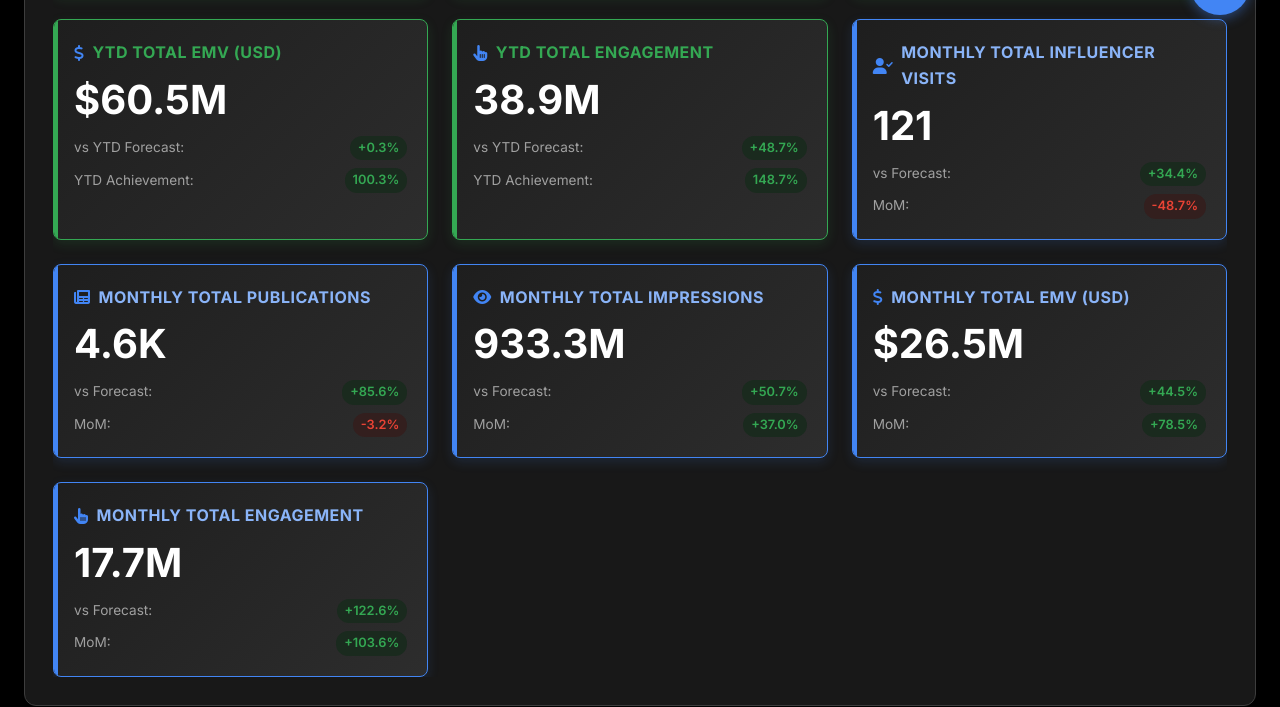
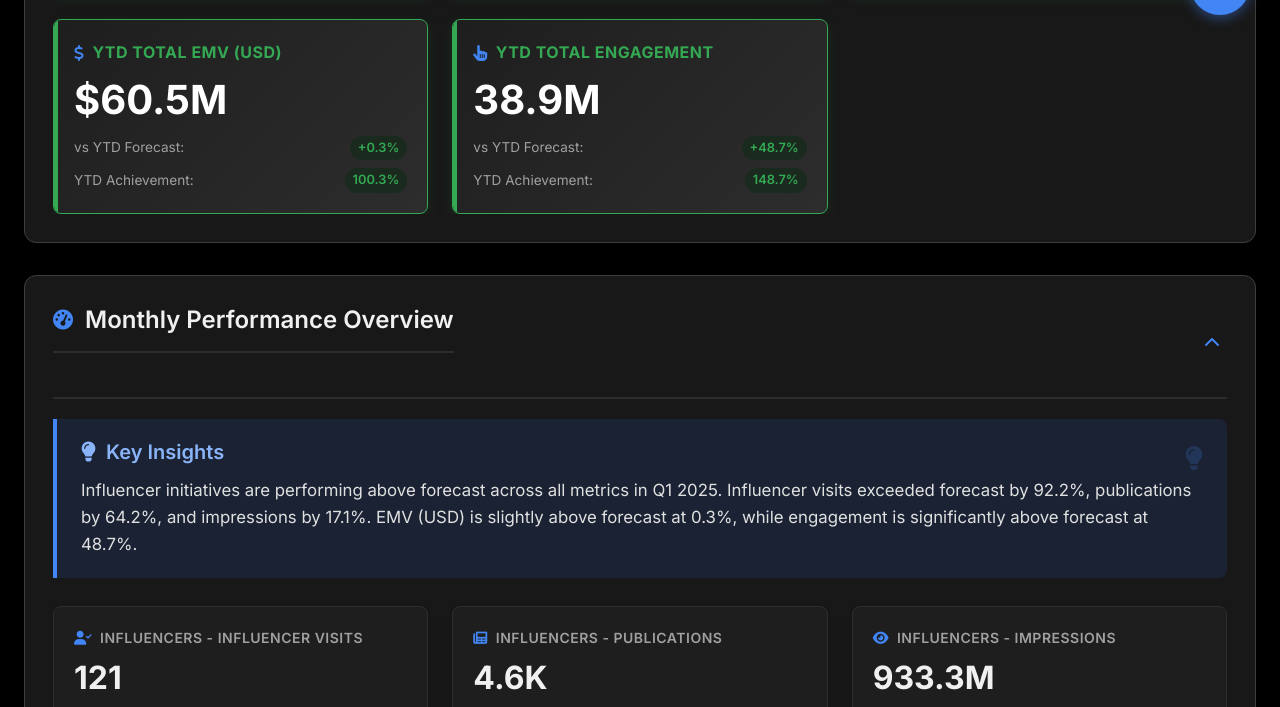
Before and after one commit to studiorns/KPI-Tracker-Influencers, a plain HTML site: page index.html in a window 1280 px wide. Shown: the part 755-1462 px from the top of the page. Drawn offline with nearby package versions, Linux system fonts and the light colour scheme.

Commit message:
Add files via upload

```diff
--- a/index.html
+++ b/index.html
@@ -699,7 +699,7 @@
     <div class="container">
         <div class="dashboard-section">
             <div class="section-header">
-                <h2 class="section-title"><i class="fas fa-chart-pie"></i> Total Metrics</h2>
+                <h2 class="section-title"><i class="fas fa-chart-pie"></i> YTD Total Metrics</h2>
                 <button class="section-toggle" aria-label="Toggle section" aria-expanded="true">
                     <i class="fas fa-chevron-up"></i>
                 </button>
@@ -707,7 +707,7 @@
             <div class="section-content">
                 <div class="insight-summary">
                     <h3><i class="fas fa-lightbulb"></i> Total Performance</h3>
-                    <p>Aggregated metrics across Influencer initiatives showing total influencer visits, publications, impressions, EMV, and engagement with comparisons to forecast, MoM, and YTD performance.</p>
+                    <p>Aggregated metrics across Influencer initiatives showing total influencer visits, publications, impressions, EMV, and engagement with comparisons to forecast and YTD performance.</p>
                 </div>
 
                 <div class="metrics-grid" id="total-metrics-container">
@@ -722,7 +722,7 @@
 
         <div class="dashboard-section">
             <div class="section-header">
-                <h2 class="section-title"><i class="fas fa-tachometer-alt"></i> Performance Overview</h2>
+                <h2 class="section-title"><i class="fas fa-tachometer-alt"></i> Monthly Performance Overview</h2>
                 <button class="section-toggle" aria-label="Toggle section" aria-expanded="true">
                     <i class="fas fa-chevron-up"></i>
                 </button>
@@ -730,7 +730,7 @@
             <div class="section-content">
             <div class="insight-summary">
                 <h3><i class="fas fa-lightbulb"></i> Key Insights</h3>
-                <p>Influencer initiatives are performing above forecast across most metrics in Q1 2025. Influencer visits exceeded forecast by 92.2%, publications by 64.2%, and impressions by 17.1%. EMV (USD) is slightly above forecast at 0.3%, while engagement is significantly above forecast at 48.7%.</p>
+                <p>Influencer initiatives are performing above forecast across all metrics in Q1 2025. Influencer visits exceeded forecast by 92.2%, publications by 64.2%, and impressions by 17.1%. EMV (USD) is slightly above forecast at 0.3%, while engagement is significantly above forecast at 48.7%.</p>
             </div>
 
             <div class="metrics-grid" id="metrics-container">
--- a/populateMetricCards.js
+++ b/populateMetricCards.js
@@ -18,7 +18,7 @@ function createTotalMetricCards() {
     // Define metrics to display
     const metricsToDisplay = dashboardData.metrics;
 
-    // Create YTD cards for each metric FIRST
+    // Create YTD cards for each metric
     metricsToDisplay.forEach(metric => {
       try {
         console.log(`Creating YTD total card for ${metric}...`);
@@ -79,72 +79,6 @@ function createTotalMetricCards() {
         console.log(`Successfully created YTD total card for ${metric}`);
       } catch (error) {
         console.error(`Error creating YTD total card for ${metric}:`, error);
-      }
-    });
-
-    // THEN create a monthly card for each metric
-    metricsToDisplay.forEach(metric => {
-      try {
-        console.log(`Creating total card for ${metric}...`);
-
-        if (!totalMetrics[metric]) {
-          console.warn(`No total data found for metric: ${metric}`);
-          return;
-        }
-
-        // Get actual and forecast values for the latest month
-        const actual = totalMetrics[metric].actual[LATEST_MONTH] || 0;
-        const forecast = totalMetrics[metric].forecast[LATEST_MONTH] || 0;
-
-        // Calculate variance and achievement percentage
-        const variance = actual - forecast;
-        const variancePercent = forecast !== 0 ? (variance / forecast) * 100 : 0;
-
-        // Get MoM change
-        const momChange = totalMetrics[metric].momChange[LATEST_MONTH] || 0;
-
-        // Create card element
-        const card = document.createElement('div');
-        card.className = 'metric-card total-metric-card';
-
-        // Determine status classes based on performance
-        const varianceClass = variancePercent >= 0 ? 'positive' : 'negative';
-        const momClass = momChange >= 0 ? 'positive' : 'negative';
-
-        // Define icons for each metric
-        const metricIcons = {
-          'Influencer Visits': 'fa-user-check',
-          'Publications': 'fa-newspaper',
-          'Impressions': 'fa-eye',
-          'EMV (USD)': 'fa-dollar-sign',
-          'Engagement': 'fa-hand-pointer'
-        };
-
-        // Create card content
-        card.innerHTML = `
-          <div class="metric-name"><i class="fas ${metricIcons[metric] || 'fa-chart-line'}"></i> Monthly Total ${metric}</div>
-          <div class="metric-value">${formatNumber(actual, metric)}</div>
-          <div class="metric-stats">
-            <div class="metric-stat">
-              <span class="stat-label">vs Forecast:</span>
-              <span class="stat-value ${varianceClass}">
-                ${variancePercent >= 0 ? '+' : ''}${variancePercent.toFixed(1)}%
-              </span>
-            </div>
-            <div class="metric-stat">
-              <span class="stat-label">MoM:</span>
-              <span class="stat-value ${momClass}">
-                ${momChange >= 0 ? '+' : ''}${momChange.toFixed(1)}%
-              </span>
-            </div>
-          </div>
-        `;
-
-        // Add card to container
-        totalMetricsContainer.appendChild(card);
-        console.log(`Successfully created total card for ${metric}`);
-      } catch (error) {
-        console.error(`Error creating total card for ${metric}:`, error);
       }
     });
 
```
